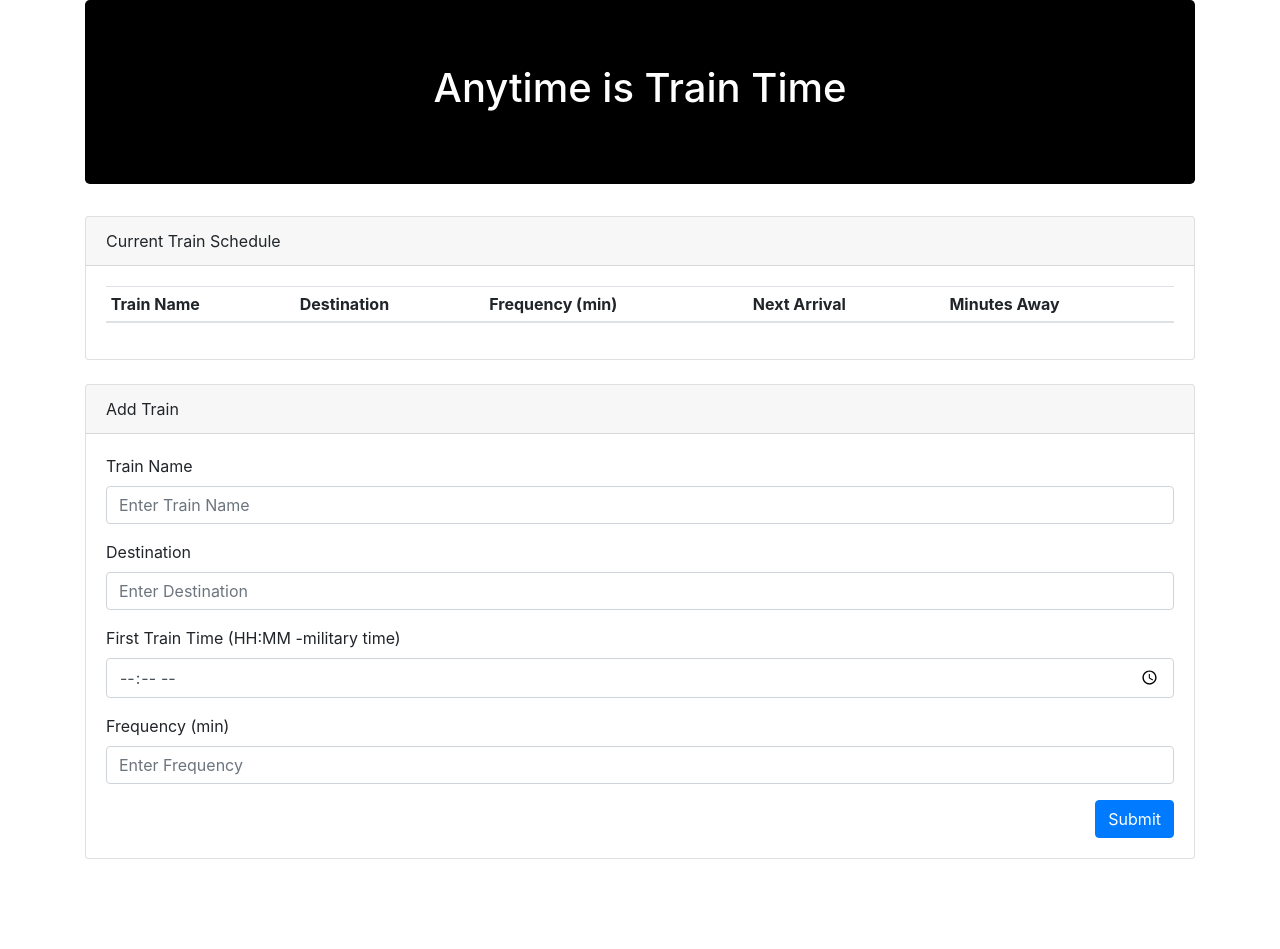
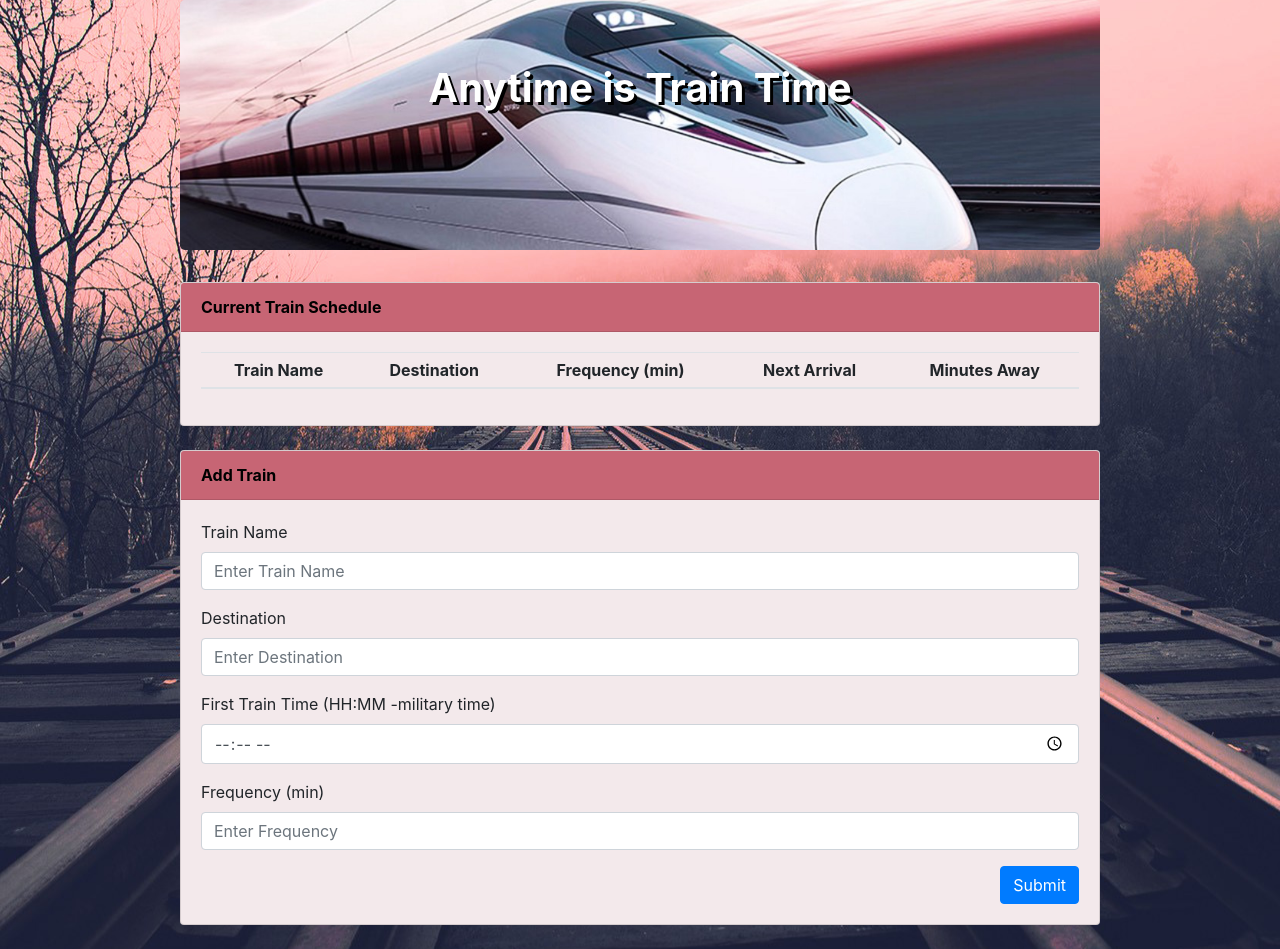
Before and after one commit to javascriptkitty/TrainScheduler-, a plain HTML site: page index.html in a window 1280 px wide. Before the commit the page ends 883 px from the top, so only its background shows below. Drawn offline with nearby package versions, Linux system fonts and the light colour scheme; no server answers.

Commit message:
added styles and README

```diff
--- a/assets/css/style.css
+++ b/assets/css/style.css
@@ -0,0 +1,26 @@
+.jumbotron {
+  background: url(../images/0_LQ2qD7uszPPh-t2H.jpg) center;
+  background-size: cover;
+  height: 250px;
+}
+
+h1 {
+  font-size: 30pt !important;
+}
+.card-header {
+  background: #c76574;
+  color: black;
+}
+
+body {
+  background: url(../images/c7iCC.jpg) center;
+}
+
+table {
+  text-align: center;
+}
+
+tr,
+.card {
+  background: rgb(243, 233, 235);
+}
--- a/assets/javascript/logic.js
+++ b/assets/javascript/logic.js
@@ -47,17 +47,14 @@ $("#addTrain").on("click", function(event) {
   // Uploads data to the database
   database.ref().push(newTrain);
 
-  // Logs everything to console
-  console.log(newTrain.name);
-  console.log(newTrain.destination);
-  console.log(newTrain.frequency);
+  //   console.log(newTrain.name);
+  //   console.log(newTrain.destination);
+  //   console.log(newTrain.frequency);
 
   alert("Train successfully added");
-
-  // Clears all of the text-boxes
 });
 
-// 3. Create Firebase event for adding employee to the database and a row in the html when a user adds an entry
+// 3. Create Firebase event for adding train to the database and a row in the html when a user adds an entry
 database.ref().on(
   "child_added",
   function(childSnapshot) {
@@ -118,5 +115,5 @@ function renderTrain(train) {
   $("#frequency-input").val("");
 }
 
-var trains = [];
+var trains = []; //trains from database
 setInterval(renderTrains, 30000);
--- a/index.html
+++ b/index.html
@@ -23,17 +23,23 @@
   </head>
   <body>
     <div class="container">
-      <div class="jumbotron" style="background-color: black; color: white">
-        <h1 class="text-center">Anytime is Train Time</h1>
-        <h3 class="text-center">
-          <!-- Add a description -->
-        </h3>
-      </div>
+      <div class="row">
+        <div class="col-md-1 col-sm-12"></div>
+        <div class="col-md-10 col-sm-12">
+          <div
+            class="jumbotron"
+            style="color: white; text-shadow: 3px 3px black "
+          >
+            <h1 class="font-weight-bold text-center">Anytime is Train Time</h1>
+            <h3 class="text-center">
+              <!-- Add a description -->
+            </h3>
+          </div>
 
-      <div class="row">
-        <div class="col-md-12">
           <div class="card mb-4">
-            <div class="card-header">Current Train Schedule</div>
+            <div class="card-header font-weight-bold ">
+              Current Train Schedule
+            </div>
             <div class="card-body">
               <table class="table table-sm table-hover" id="timeTable">
                 <thead>
@@ -49,13 +55,9 @@
               </table>
             </div>
           </div>
-        </div>
-      </div>
 
-      <div class="row">
-        <div class="col-md-12">
           <div class="card mb-4">
-            <div class="card-header">Add Train</div>
+            <div class="card-header font-weight-bold">Add Train</div>
             <div class="card-body">
               <form>
                 <div class="form-group">
@@ -103,6 +105,7 @@
             </div>
           </div>
         </div>
+        <div class="col-md-1 col-sm-12"></div>
       </div>
     </div>
 
```
Also changed, not shown: assets/images/0_LQ2qD7uszPPh-t2H.jpg (added), assets/images/c7iCC.jpg (added), 2 other files.
